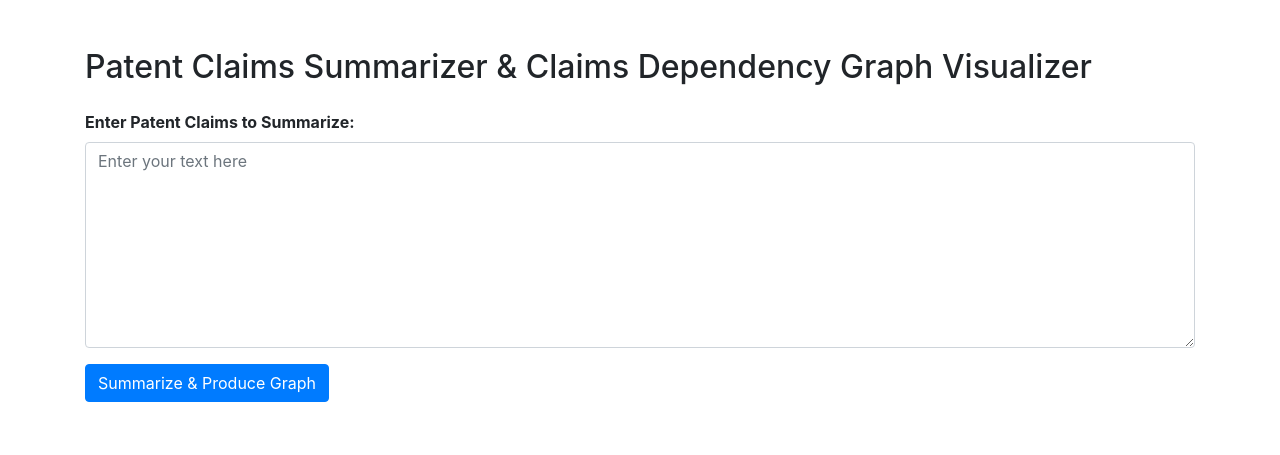
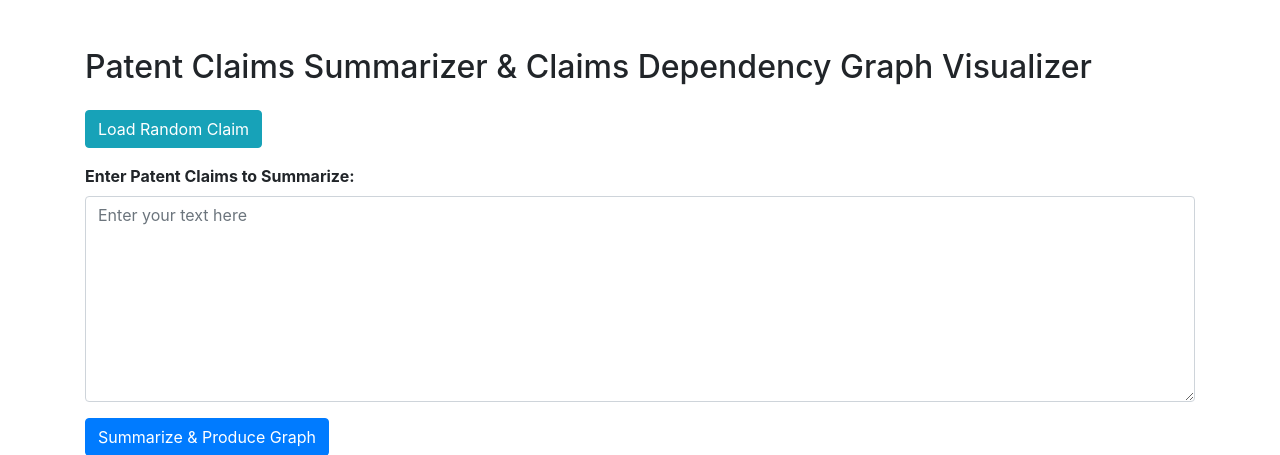
Before and after one commit to rei-kunn/TIUresearch, a Flask app: page / in a window 1280 px wide. Shown: the top 455 px of the page. Run offline with Flask 3, Linux system fonts and the light colour scheme; parts of the project's set-up code (start-up, migrations or seed data) failed here and were passed over; some libraries are stand-ins or nearby versions.

Commit message:
update pipeline

```diff
--- a/demo/app.py
+++ b/demo/app.py
@@ -1,3 +1,4 @@
+import random
 import matplotlib
 matplotlib.use('Agg')  # Configure non-interactive backend
 import matplotlib.pyplot as plt
@@ -5,17 +6,19 @@ import networkx as nx
 import math
 import operator
 import re
-from flask import Flask, render_template, request
+from flask import Flask, jsonify, render_template, request
 from tfidf_sum import summarize_text, process_claims_v10, extract_dependencies
 import os
 import nltk
 from nltk.stem import WordNetLemmatizer
 from nltk.corpus import stopwords
 from nltk.tokenize import sent_tokenize, word_tokenize
+import json
 # from markupsafe import escape
 
 app = Flask(__name__)
 
+sample_claims = []
 def setup_nltk():
     nltk.download('averaged_perceptron_tagger')
     nltk.download('wordnet')
@@ -138,9 +141,21 @@ def create_dependency_graph(claims, dependencies, file_path='static/dependency_g
     plt.savefig(file_path)
     plt.close()
 
+def load_sample_claims():
+    with open('templates/claims_samples.json', 'r') as file:
+        global sample_claims
+        sample_claims = json.load(file)
+
+load_sample_claims()
+
 @app.route('/')
 def index():
     return render_template('index.html')
+
+@app.route('/get_random_claim', methods=['GET'])
+def get_random_claim():
+    random_claim = random.choice(sample_claims)  # Randomly selects one dictionary from the list
+    return jsonify(random_claim)
 
 @app.route('/summarize', methods=['POST'])
 def summarize():
--- a/demo/templates/index.html
+++ b/demo/templates/index.html
@@ -5,10 +5,13 @@
     <meta name="viewport" content="width=device-width, initial-scale=1.0">
     <title>Text Summarizer</title>
     <link href="https://stackpath.bootstrapcdn.com/bootstrap/4.3.1/css/bootstrap.min.css" rel="stylesheet">
+    <!-- Adding jQuery for AJAX call -->
+    <script src="https://ajax.googleapis.com/ajax/libs/jquery/3.5.1/jquery.min.js"></script>
 </head>
 <body>
     <div class="container mt-5">
         <h2 class="mb-4">Patent Claims Summarizer & Claims Dependency Graph Visualizer</h2>
+        <button id="fetchRandomClaim" class="btn btn-info mb-3">Load Random Claim</button>
         <form method="POST" action="/summarize">
             <div class="form-group">
                 <label for="inputText"><strong>Enter Patent Claims to Summarize:</strong></label>
@@ -17,6 +20,22 @@
             <button type="submit" class="btn btn-primary">Summarize & Produce Graph</button>
         </form>
     </div>
+    <script>
+        $(document).ready(function() {
+            $("#fetchRandomClaim").click(function() {
+                $.ajax({
+                    url: "/get_random_claim",
+                    type: "GET",
+                    success: function(data) {
+                        $("#inputText").val(data.claim); // Assuming the response has a 'claim' field
+                    },
+                    error: function(error) {
+                        console.log("Error fetching random claim: ", error);
+                    }
+                });
+            });
+        });
+    </script>
     <script src="https://stackpath.bootstrapcdn.com/bootstrap/4.3.1/js/bootstrap.min.js"></script>
 </body>
 </html>
```
Also changed, not shown: demo/templates/claims_samples.json (added, +7 -0 lines), demo/static/dependency_graph.png.
